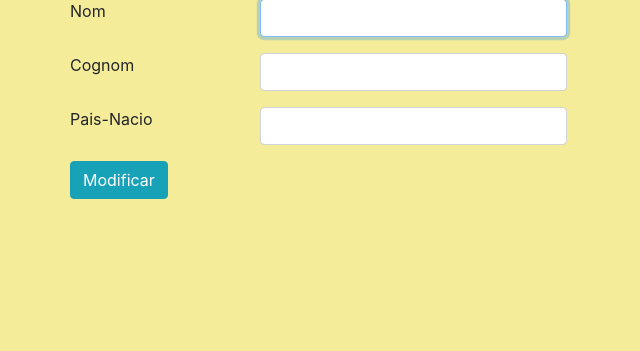
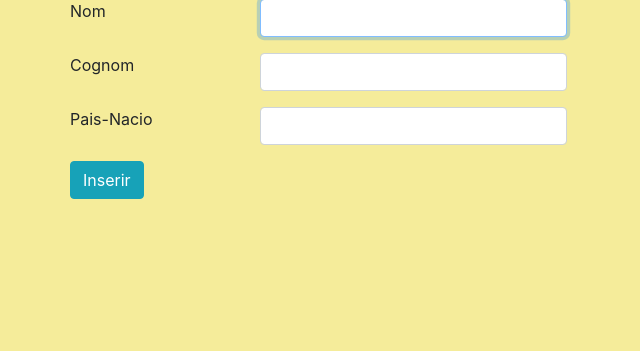
Before and after one commit to enricbc/llibreria, a PHP site: page /form_alta_autors.php in a window 1280 px wide. Shown: the part 107-458 px from the top of the page, without its empty margins (15-655 px from the left). Run offline with PHP 8.4, Linux system fonts and the light colour scheme; some libraries are stand-ins or nearby versions.

Commit message:
hi havia un error

```diff
--- a/llibreria/vista/form_alta_autors.php
+++ b/llibreria/vista/form_alta_autors.php
@@ -67,7 +67,7 @@
   </head>
   <body style="background-color: #F5EC9A;">
     <div class="form-group container py-5">
-      <form method="GET" action="../php/modificar_autor1.php" >
+      <form method="GET" action="../php/alta_autor.php" >
         <div class="form-group row">
           <label class="col-sm-2 col-formlabel" for="inputNom">Nom</label>
           <div class="col-sm-10">
@@ -86,7 +86,7 @@
             <input type="text" name="pais" value=" "  class="col-sm-4 form-control" id="formGroupExampleInput" placeholder="Example input" autofocus required>
           </div>
         </div>
-          <button type="submit" class="btn btn-info">Modificar</button>
+          <button type="submit" class="btn btn-info">Inserir</button>
         </p>
       </form>
     </div>
```
